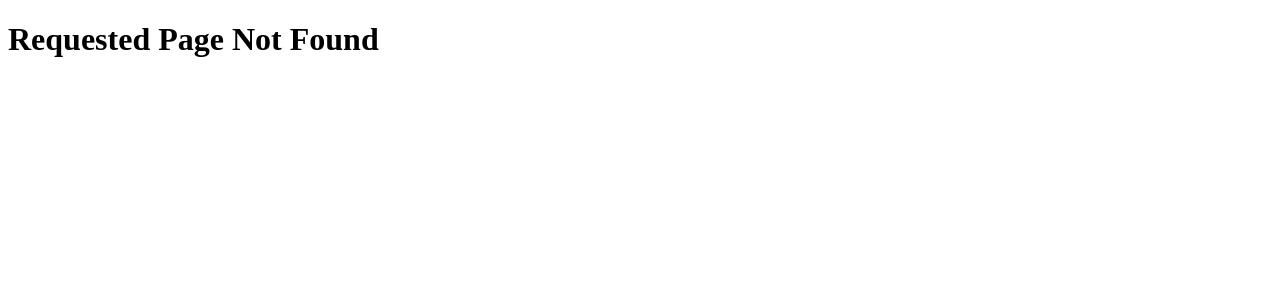
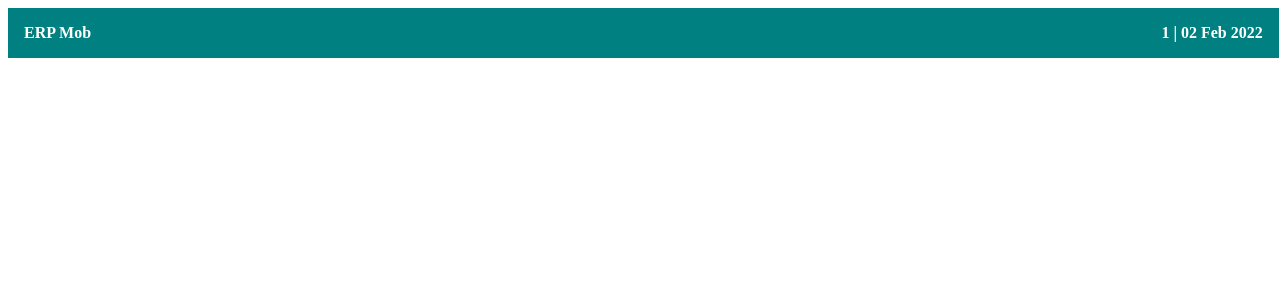
Before and after one commit to aniruddhha/angular-training-1654bdbea42547838a0c0928fad0dd34, an Angular app in the folder routing-app/: page /dash/1 in a window 1280 px wide. Before the commit this address had no page. Shown: the top 300 px of the page. Built offline with nearby package versions, Linux system fonts and the light colour scheme.

Commit message:
angular : routing : navigation

```diff
--- a/routing-app/src/app/app-routing.module.ts
+++ b/routing-app/src/app/app-routing.module.ts
@@ -13,7 +13,7 @@ const userChildrenRoutes: Routes = [
 
 const routes: Routes = [
   { path: 'login', component: LoginComponent },
-  { path: 'dash', component: DashComponent },
+  { path: 'dash/:user', component: DashComponent },
   { path: 'users', component: UsersComponent, children: userChildrenRoutes },
   { path: '**', component: NotFoundComponent }
 ];
--- a/routing-app/src/app/dash/dash.component.css
+++ b/routing-app/src/app/dash/dash.component.css
@@ -0,0 +1,13 @@
+.hdr {
+    width: 98%;
+    height: 50px;
+    background-color: teal;
+
+    display: flex;
+    align-items: center;
+
+    justify-content: space-between;
+    padding-left: 16px;
+    padding-right: 16px;
+    color: white;
+}
--- a/routing-app/src/app/dash/dash.component.html
+++ b/routing-app/src/app/dash/dash.component.html
@@ -1 +1,9 @@
-<p>dash works!</p>
+
+<div class="hdr">
+    <h4>
+        ERP Mob
+    </h4>
+    <h4>
+       {{user}} | {{today | date :"dd MMM yyyy"}}
+    </h4>
+</div>
--- a/routing-app/src/app/dash/dash.component.ts
+++ b/routing-app/src/app/dash/dash.component.ts
@@ -1,4 +1,5 @@
 import { Component, OnInit } from '@angular/core';
+import { ActivatedRoute } from '@angular/router';
 
 @Component({
   selector: 'app-dash',
@@ -7,9 +8,16 @@ import { Component, OnInit } from '@angular/core';
 })
 export class DashComponent implements OnInit {
 
-  constructor() { }
+  today = new Date()
+  user  = ''
+
+  constructor(
+    private actRt : ActivatedRoute
+  ) { }
 
   ngOnInit(): void {
+
+    this.actRt.params.subscribe( prm => this.user = prm['user'] )
   }
 
 }
--- a/routing-app/src/app/login/login.component.css
+++ b/routing-app/src/app/login/login.component.css
@@ -0,0 +1,9 @@
+.container {
+    width: 100vw;
+    height: 100vh;
+
+    display: flex;
+    flex-direction: column;
+    justify-content: center;
+    align-items: center;
+}
--- a/routing-app/src/app/login/login.component.html
+++ b/routing-app/src/app/login/login.component.html
@@ -1 +1,14 @@
-<p>login works!</p>
+<div class="container">
+    <div>
+        Login To Online Shop
+    </div>
+    <div>
+        <input type='text' placeholder="Username" #usNm/>
+    </div>
+    <div>
+        <input type='password' placeholder="Password"/>
+    </div>
+    <div>
+        <input type="button" value="Login" (click)="onLogin(usNm.value)">
+    </div>
+</div>
--- a/routing-app/src/app/login/login.component.ts
+++ b/routing-app/src/app/login/login.component.ts
@@ -1,4 +1,5 @@
 import { Component, OnInit } from '@angular/core';
+import { Router } from '@angular/router';
 
 @Component({
   selector: 'app-login',
@@ -7,9 +8,14 @@ import { Component, OnInit } from '@angular/core';
 })
 export class LoginComponent implements OnInit {
 
-  constructor() { }
+  constructor(
+    private router : Router
+  ) { }
 
   ngOnInit(): void {
   }
 
+  onLogin(usNm : string) {
+    this.router.navigate(['/dash',usNm])
+  }
 }
```
